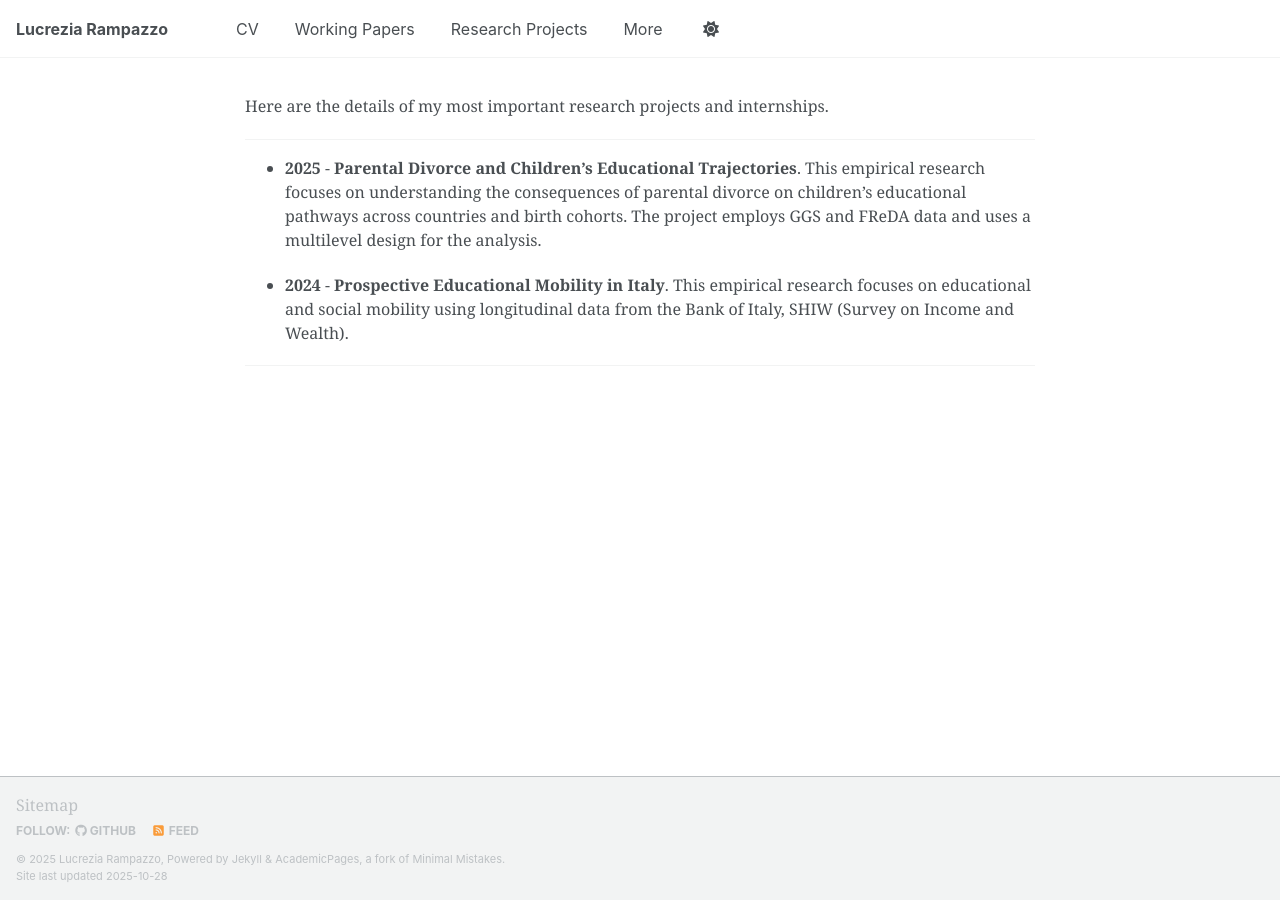
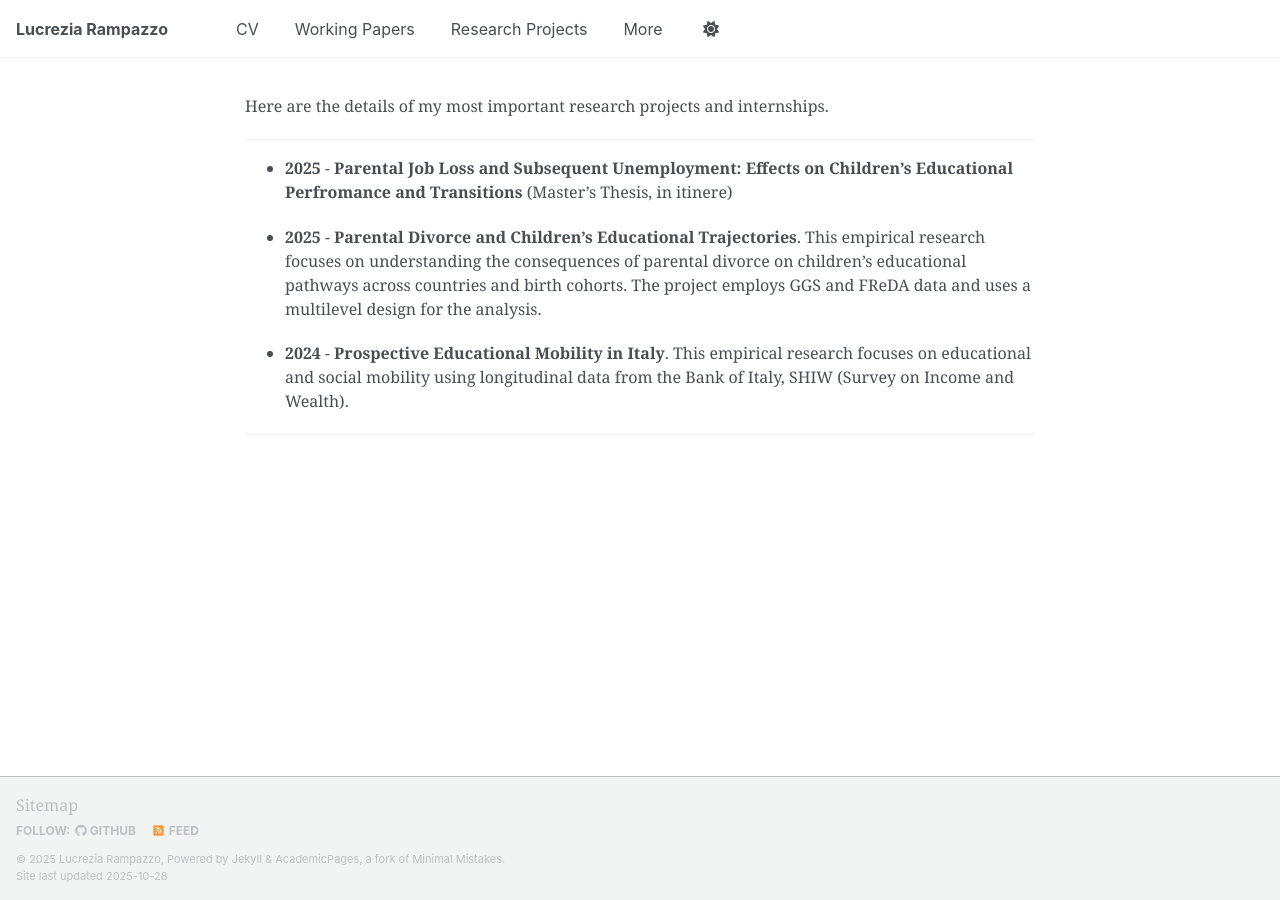
Before and after one commit to LucreziaRampazzo/lucreziarampazzo.github.io, a Jekyll site: the page built from _pages/research-projects.md, in a window 1280 px wide. Built offline with Jekyll 4.4.1, drawn with Linux system fonts in a browser that asks for light colours; a script that is not in the unit is left out.

Commit message:
Update research-projects.md

```diff
--- a/_pages/research-projects.md
+++ b/_pages/research-projects.md
@@ -7,6 +7,7 @@ description: "Research Projects and Internships"
 Here are the details of my most important research projects and internships.
 
 ---
+* **2025** - **Parental Job Loss and Subsequent Unemployment: Effects on Children's Educational Perfromance and Transitions** (Master's Thesis, in itinere)
 
 * **2025** - **Parental Divorce and Children's Educational Trajectories**. This empirical research focuses on understanding the consequences of parental divorce on children's educational pathways across countries and birth cohorts. The project employs GGS and FReDA data and uses a multilevel design for the analysis.
 
```
